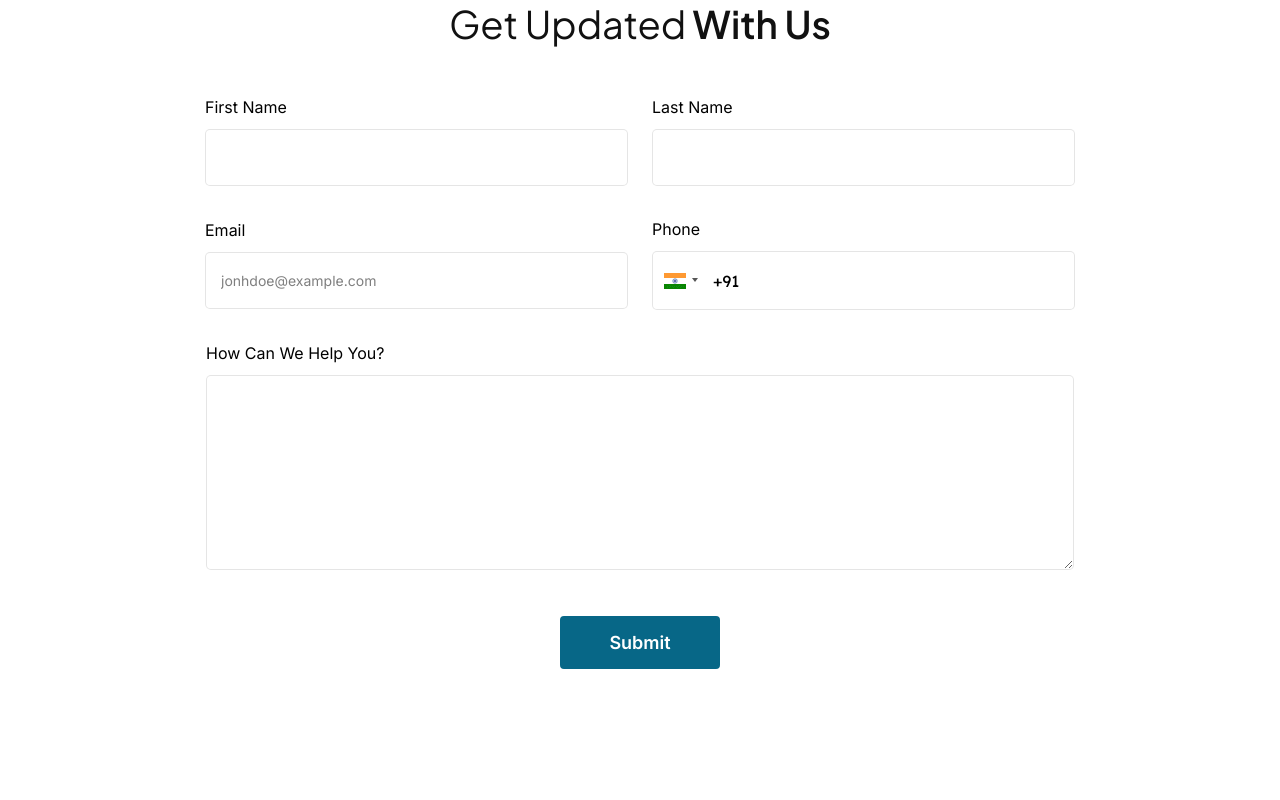
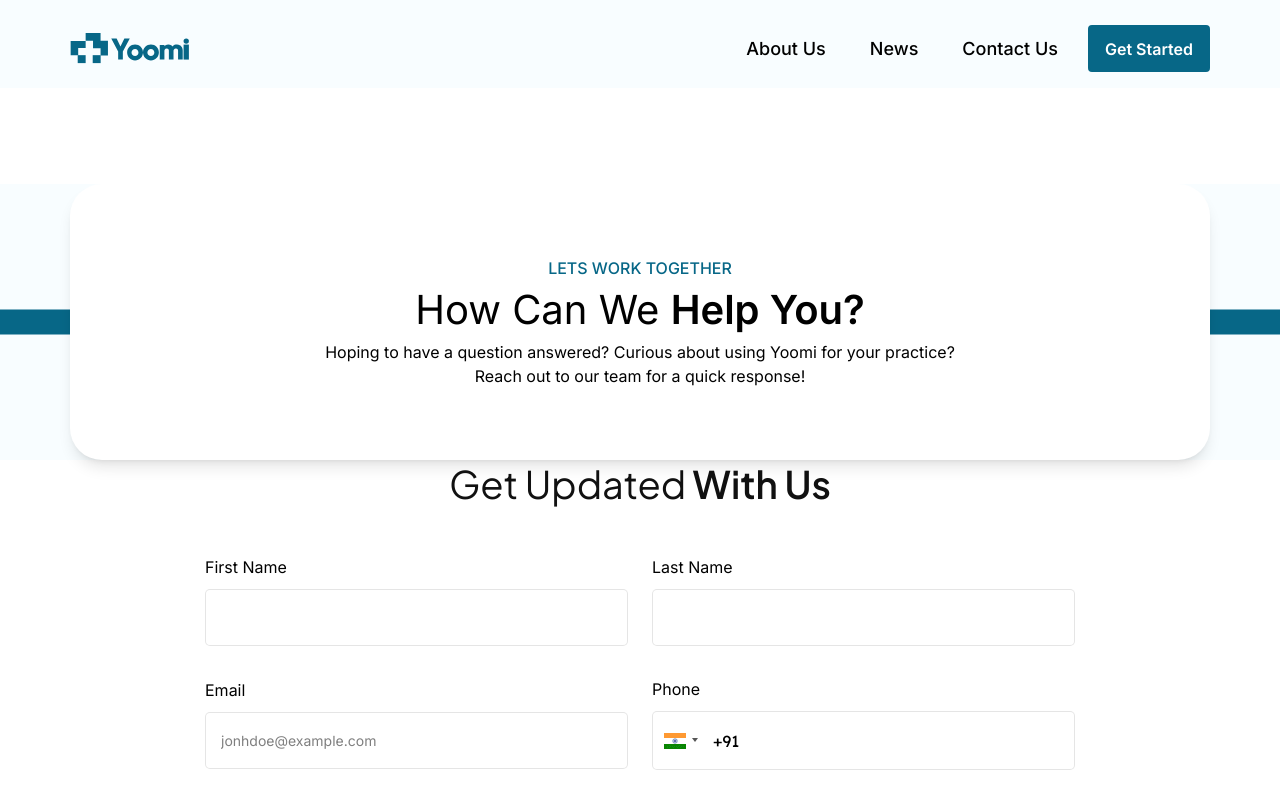
Before and after one commit to Sumit-Chouhan-devloper/yoomi, a React (Create React App) app: page /contact in a window 1280 px wide. Shown: the top 800 px of the page. Built offline with nearby package versions, Linux system fonts and the light colour scheme.

Commit message:
hero section  contact us

```diff
--- a/src/components/common/CommonHero.tsx
+++ b/src/components/common/CommonHero.tsx
@@ -5,9 +5,13 @@ const CommonHero = ({
   subHeadlineTitle,
   subHeadlineTitle2,
   para,
+  maxWidth,
 }) => {
   return (
-    <div className="container xl:max-w-[1140px] 3xl:max-w-[1320px] mx-auto px-5 xl:px-0">
+    <>
+      <div className="relative bg-[#F8FDFF]">
+        <div className=" bg-deep-blue w-full h-[25px] absolute top-[50%] translate-y-[-50%]"></div>
+        <div className="container xl:max-w-[1140px] 3xl:max-w-[1320px] mx-auto px-5 xl:px-0 relative z-10">
           <div className="bg-white rounded-[32px] shadow-lg shadow-[0px_26px_27px_0px_rgba(0, 0, 0, 0.04)] min-h-[215px] sm:min-h-[276px] flex justify-center items-center flex-col mt-24">
             <h2 className="uppercase font-medium text-xs sm:text-sm text-deep-blue">
               {headlineTitle}
@@ -16,9 +20,11 @@ const CommonHero = ({
               {subHeadlineTitle}{" "}
               <span className="font-semibold">{subHeadlineTitle2}</span>
             </h3>
-        <p>{para}</p>
+            <p className={maxWidth}>{para}</p>
           </div>
         </div>
+      </div>
+    </>
   );
 };
 
--- a/src/view/ContactUs.tsx
+++ b/src/view/ContactUs.tsx
@@ -1,10 +1,22 @@
 import React from "react";
 import UpdatedUs from "../components/contactUs/UpdatedUs.tsx";
+import CommonHero from "../components/common/CommonHero.tsx";
+import Header from "../components/common/Header.tsx";
 
 const ContactUs = () => {
   return (
     <>
-     <UpdatedUs/>
+      <Header />
+      <CommonHero
+        maxWidth={"max-w-[633px] text-center "}
+        headlineTitle={"Lets work together"}
+        subHeadlineTitle={"How Can We "}
+        subHeadlineTitle2={"Help You?"}
+        para={
+          "Hoping to have a question answered? Curious about using Yoomi for your practice? Reach out to our team for a quick response!"
+        }
+      />
+      <UpdatedUs />
     </>
   );
 };
```
Lines whose indentation alone changed are shown as unchanged.
